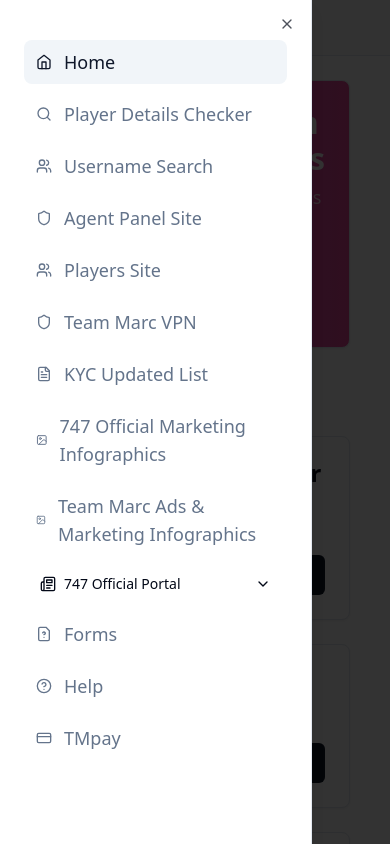
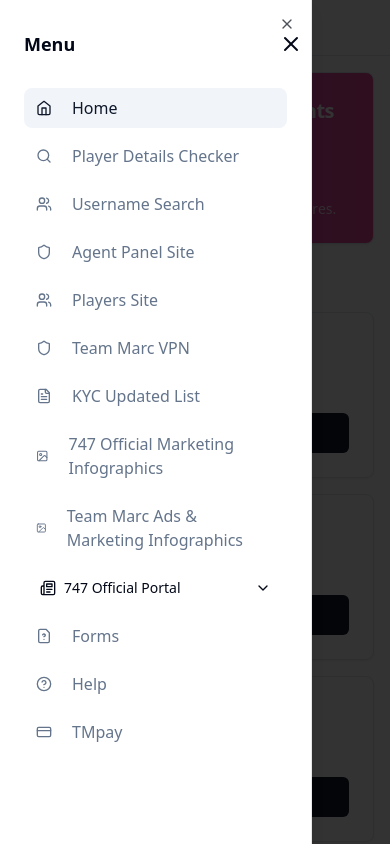
Before and after one commit to GPT-Engineer-App/responsive-web-builder, a React (Vite) app: page / in a window 390 px wide. Both pictures are taken after a click on the button "Toggle navigation menu". Shown: the top 844 px of the page. Built offline with nearby package versions, Linux system fonts and the light colour scheme.

Commit message:
Enhance mobile view with improved sliding menu and responsive layout

```diff
--- a/src/layouts/sidebar.jsx
+++ b/src/layouts/sidebar.jsx
@@ -7,21 +7,32 @@ import {
 } from "@/components/ui/dropdown-menu";
 import { Sheet, SheetContent, SheetTrigger } from "@/components/ui/sheet";
 import { cn } from "@/lib/utils";
-import { ChevronDown, Menu } from "lucide-react";
-import { useState } from "react";
-import { NavLink, Outlet } from "react-router-dom";
+import { ChevronDown, Menu, X } from "lucide-react";
+import { useState, useEffect } from "react";
+import { NavLink, Outlet, useLocation } from "react-router-dom";
 import { navItems } from "../App";
 
 const Layout = () => {
+  const [isMobile, setIsMobile] = useState(window.innerWidth < 768);
+
+  useEffect(() => {
+    const handleResize = () => {
+      setIsMobile(window.innerWidth < 768);
+    };
+
+    window.addEventListener('resize', handleResize);
+    return () => window.removeEventListener('resize', handleResize);
+  }, []);
+
   return (
-    <div className="grid min-h-screen w-full md:grid-cols-[280px_1fr]">
-      <Sidebar />
+    <div className={cn("grid min-h-screen w-full", isMobile ? "" : "md:grid-cols-[280px_1fr]")}>
+      {!isMobile && <Sidebar />}
       <div className="flex flex-col">
-        <header className="flex h-14 items-center gap-4 border-b bg-muted/40 px-6 lg:h-[60px]">
-          <MobileSidebar />
+        <header className="flex h-14 items-center gap-4 border-b bg-background px-6 lg:h-[60px]">
+          {isMobile && <MobileSidebar />}
           <h1 className="font-semibold text-lg">Team Marc Agents Tools</h1>
         </header>
-        <main className="flex-grow p-6 overflow-auto">
+        <main className="flex-grow p-4 md:p-6 overflow-auto">
           <Outlet />
         </main>
       </div>
@@ -30,7 +41,7 @@ const Layout = () => {
 };
 
 const Sidebar = () => (
-  <div className="hidden border-r bg-muted/40 md:block">
+  <div className="hidden border-r bg-background md:block">
     <div className="flex h-full max-h-screen flex-col gap-2">
       <div className="flex h-14 items-center border-b px-6 lg:h-[60px]">
         <NavLink to="/" className="flex items-center gap-2 font-semibold">
@@ -72,17 +83,28 @@ const Sidebar = () => (
 
 const MobileSidebar = () => {
   const [open, setOpen] = useState(false);
+  const location = useLocation();
+
+  useEffect(() => {
+    setOpen(false);
+  }, [location]);
 
   return (
     <Sheet open={open} onOpenChange={setOpen}>
       <SheetTrigger asChild>
-        <Button variant="outline" size="icon" className="md:hidden">
-          <Menu className="h-5 w-5" />
+        <Button variant="ghost" size="icon" className="md:hidden">
+          <Menu className="h-6 w-6" />
           <span className="sr-only">Toggle navigation menu</span>
         </Button>
       </SheetTrigger>
-      <SheetContent side="left" className="w-[80%] sm:w-[350px] pr-0">
-        <nav className="grid gap-2 text-lg font-medium mt-4 pr-6">
+      <SheetContent side="left" className="w-[80%] sm:w-[350px] pr-0 bg-background">
+        <div className="flex items-center justify-between mb-6">
+          <h2 className="text-lg font-semibold">Menu</h2>
+          <Button variant="ghost" size="icon" onClick={() => setOpen(false)}>
+            <X className="h-6 w-6" />
+          </Button>
+        </div>
+        <nav className="grid gap-2 text-base font-medium mt-4 pr-6">
           {navItems.map((item, index) => (
             item.submenu ? (
               <DropdownMenu key={index}>
@@ -96,7 +118,9 @@ const MobileSidebar = () => {
                 <DropdownMenuContent className="w-56">
                   {item.submenu.map((subItem, subIndex) => (
                     <DropdownMenuItem key={subIndex} asChild>
-                      <NavLink to={subItem.to} onClick={() => setOpen(false)}>{subItem.title}</NavLink>
+                      <NavLink to={subItem.to} onClick={() => setOpen(false)} className="w-full">
+                        {subItem.title}
+                      </NavLink>
                     </DropdownMenuItem>
                   ))}
                 </DropdownMenuContent>
@@ -104,7 +128,7 @@ const MobileSidebar = () => {
             ) : (
               <SidebarNavLink key={index} to={item.to} onClick={() => setOpen(false)}>
                 {item.icon}
-                {item.title}
+                <span className="ml-2">{item.title}</span>
               </SidebarNavLink>
             )
           ))}
--- a/src/pages/Index.jsx
+++ b/src/pages/Index.jsx
@@ -19,26 +19,28 @@ const Index = () => {
   ];
 
   return (
-    <div className="max-w-6xl mx-auto px-4">
-      <Card className="mb-8 bg-gradient-to-r from-purple-500 to-pink-500 text-white">
+    <div className="max-w-6xl mx-auto">
+      <Card className="mb-6 bg-gradient-to-r from-purple-500 to-pink-500 text-white">
         <CardHeader>
-          <CardTitle className="text-3xl font-bold">Welcome to Team Marc Agents Tools</CardTitle>
-          <CardDescription className="text-lg text-white/80">
-            This platform provides various tools and resources for Team Marc agents. Use the sidebar menu to navigate through different features.
+          <CardTitle className="text-xl md:text-3xl font-bold">Welcome to Team Marc Agents Tools</CardTitle>
+          <CardDescription className="text-sm md:text-base text-white/80">
+            This platform provides various tools and resources for Team Marc agents. Use the menu to navigate through different features.
           </CardDescription>
         </CardHeader>
       </Card>
 
-      <h2 className="text-2xl font-semibold mb-6">Available Tools:</h2>
-      <div className="grid grid-cols-1 md:grid-cols-2 lg:grid-cols-3 gap-6">
+      <h2 className="text-lg md:text-2xl font-semibold mb-4">Available Tools:</h2>
+      <div className="grid grid-cols-1 sm:grid-cols-2 lg:grid-cols-3 gap-4">
         {tools.map((tool, index) => (
           <Card key={index} className="transition-all hover:shadow-lg">
-            <CardHeader>
-              <CardTitle>{tool.name}</CardTitle>
-              <CardDescription>{tool.description}</CardDescription>
+            <CardHeader className="pb-2">
+              <CardTitle className="text-base md:text-lg">{tool.name}</CardTitle>
             </CardHeader>
+            <CardContent>
+              <CardDescription className="text-sm">{tool.description}</CardDescription>
+            </CardContent>
             <CardFooter>
-              <Button className="w-full">
+              <Button className="w-full text-sm">
                 Access Tool
                 <ArrowRight className="ml-2 h-4 w-4" />
               </Button>
@@ -47,9 +49,9 @@ const Index = () => {
         ))}
       </div>
 
-      <Card className="mt-8 bg-blue-50">
-        <CardContent className="pt-6">
-          <p className="text-gray-600">
+      <Card className="mt-6 bg-blue-50">
+        <CardContent className="pt-4">
+          <p className="text-gray-600 text-xs md:text-sm">
             Select a tool from the menu to get started. If you need assistance, please refer to the Help section or contact support.
           </p>
         </CardContent>
```
